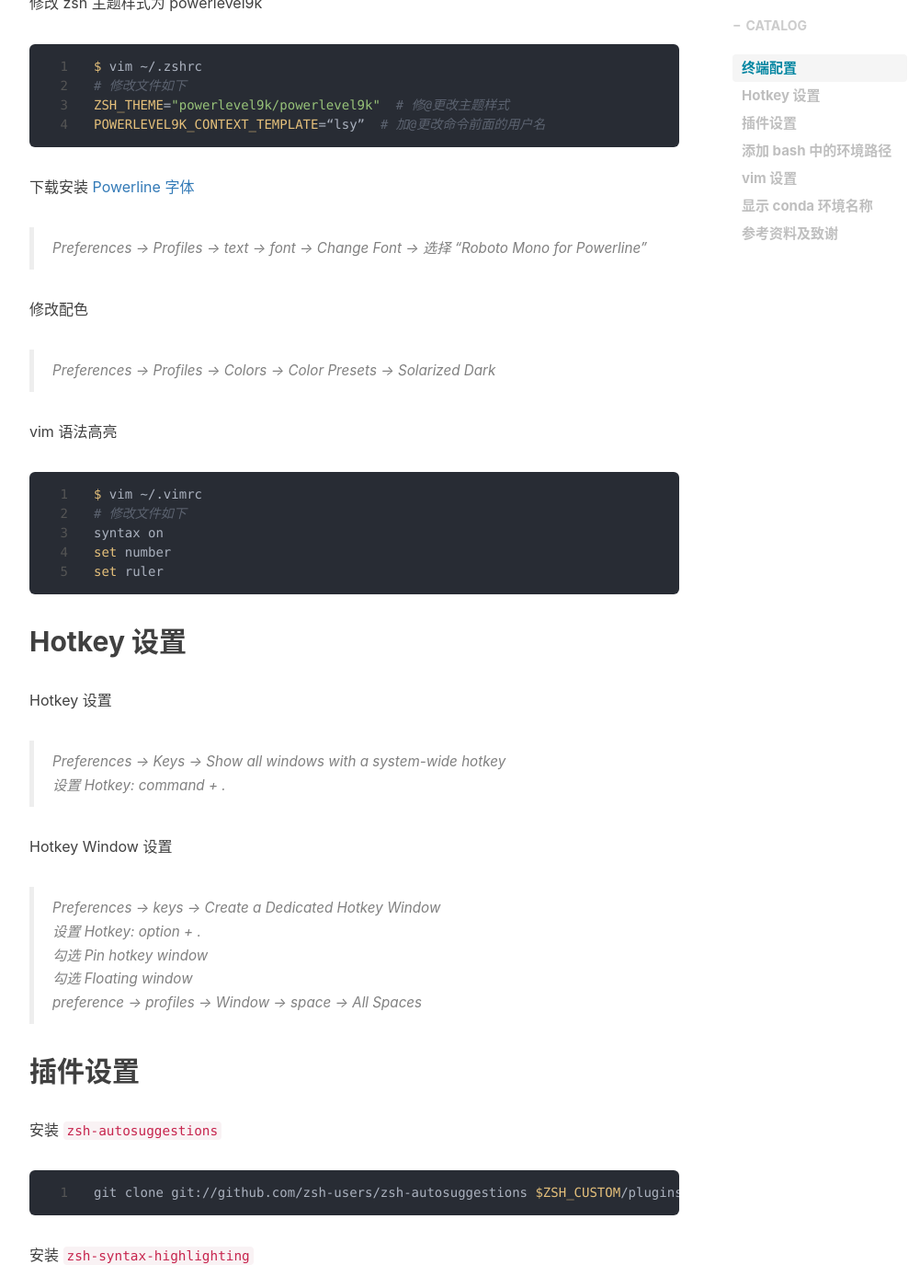
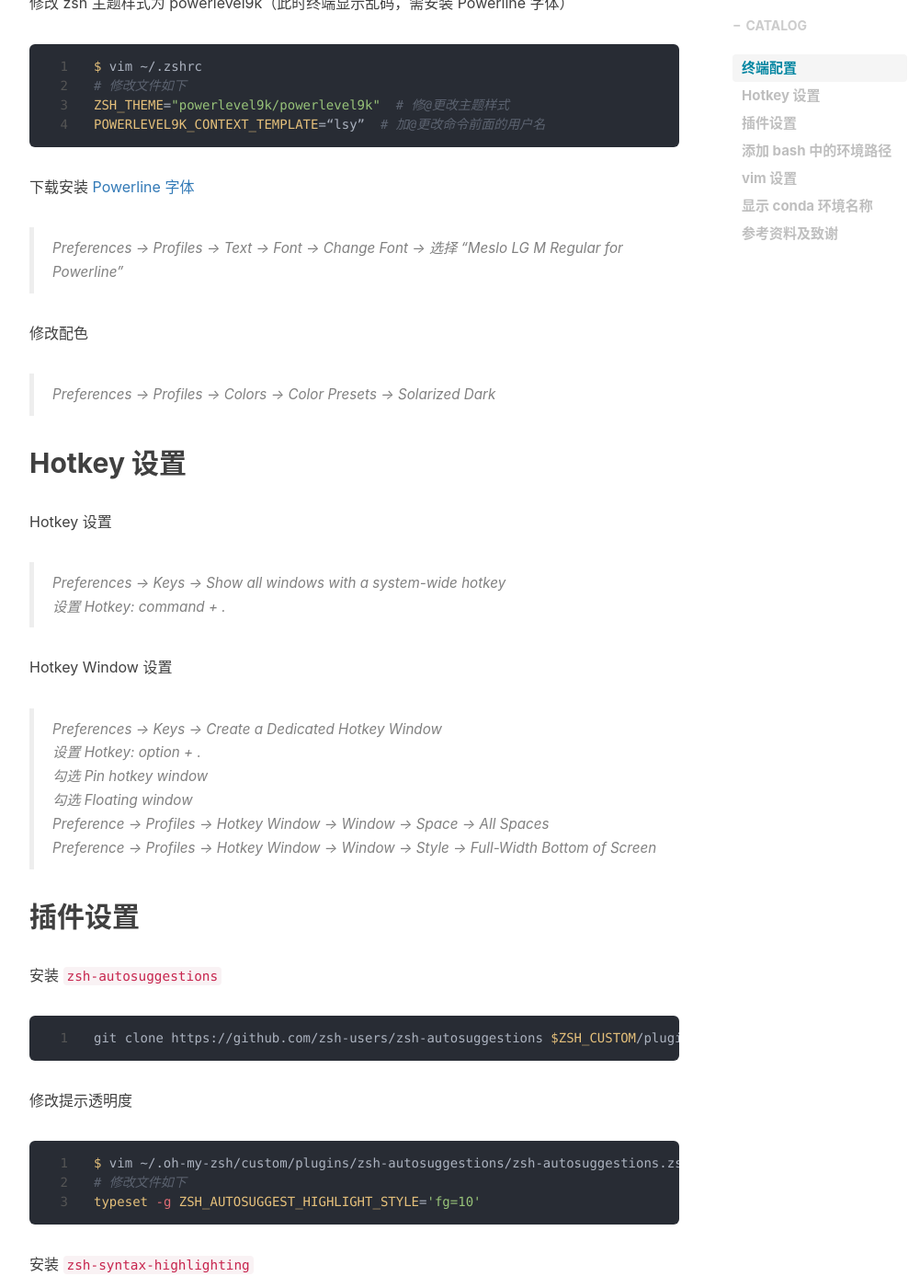
Before and after one commit to liushunyu/blog, a Jekyll site: the page built from _posts/2019-05-15-iterm2 + zsh + vim 配置.md, in a window 1280 px wide and 1400 px high, scrolled down 1177 px. Shown: the whole window at 92% size, without its empty margins (233-1234 px from the left). Built offline with Jekyll 4.4.1, drawn with Linux system fonts in a browser that asks for light colours; nearby versions of some CDN libraries; comment, search, counter and statistics services are not loaded; some of the changed text lies outside the part shown.

Commit message:
Update 2019-05-15-iterm2 + zsh + vim 配置.md

````diff
--- a/_posts/2019-05-15-iterm2 + zsh + vim 配置.md
+++ b/_posts/2019-05-15-iterm2 + zsh + vim 配置.md
@@ -47,7 +47,7 @@ git clone https://github.com/bhilburn/powerlevel9k.git ~/.oh-my-zsh/custom/theme
 
 
 
-修改 zsh 主题样式为 powerlevel9k
+修改 zsh 主题样式为 powerlevel9k（此时终端显示乱码，需安装 Powerline 字体）
 
 ```bash
 $ vim ~/.zshrc
@@ -60,25 +60,13 @@ POWERLEVEL9K_CONTEXT_TEMPLATE=“lsy”  # 加@更改命令前面的用户名
 
 下载安装 [Powerline 字体](https://link.jianshu.com/?t=https%3A%2F%2Fgithub.com%2Fpowerline%2Ffonts%2Fblob%2Fmaster%2FMeslo%20Slashed%2FMeslo%20LG%20M%20Regular%20for%20Powerline.ttf)
 
-> Preferences -> Profiles -> text -> font -> Change Font -> 选择 “Roboto Mono for Powerline”
+> Preferences -> Profiles -> Text -> Font -> Change Font -> 选择 “Meslo LG M Regular for Powerline”
 
 
 
 修改配色
 
 > Preferences -> Profiles -> Colors -> Color Presets -> Solarized Dark
-
-
-
-vim 语法高亮
-
-```bash
-$ vim ~/.vimrc
-# 修改文件如下
-syntax on
-set number
-set ruler
-```
 
 
 
@@ -94,7 +82,7 @@ Hotkey 设置
 
 Hotkey Window 设置
 
-> Preferences -> keys -> Create a Dedicated Hotkey Window
+> Preferences -> Keys -> Create a Dedicated Hotkey Window
 >
 > 设置 Hotkey: option + .
 >
@@ -102,7 +90,9 @@ Hotkey Window 设置
 >
 > 勾选 Floating window
 >
-> preference -> profiles -> Window -> space -> All Spaces
+> Preference -> Profiles -> Hotkey Window -> Window -> Space -> All Spaces
+>
+> Preference -> Profiles -> Hotkey Window -> Window -> Style -> Full-Width Bottom of Screen
 
 
 
@@ -111,8 +101,20 @@ Hotkey Window 设置
 安装 `zsh-autosuggestions`
 
 ```bash
-git clone git://github.com/zsh-users/zsh-autosuggestions $ZSH_CUSTOM/plugins/zsh-autosuggestions
+git clone https://github.com/zsh-users/zsh-autosuggestions $ZSH_CUSTOM/plugins/zsh-autosuggestions
 ```
+
+
+
+修改提示透明度
+
+```bash
+$ vim ~/.oh-my-zsh/custom/plugins/zsh-autosuggestions/zsh-autosuggestions.zsh
+# 修改文件如下
+typeset -g ZSH_AUTOSUGGEST_HIGHLIGHT_STYLE='fg=10'
+```
+
+
 
 
 
@@ -172,7 +175,7 @@ colorscheme solarized
 ## 显示 conda 环境名称
 
 ```bash
-$ vim /Users/liushunyu/.oh-my-zsh/custom/themes/powerlevel9k/powerlevel9k.zsh-theme
+$ vim ~/.oh-my-zsh/custom/themes/powerlevel9k/powerlevel9k.zsh-theme
 
 # 修改文件如下
 # 将
````
Also changed, not shown: other parts of _posts/2019-05-15-iterm2 + zsh + vim 配置.md (+1 -0 lines).
